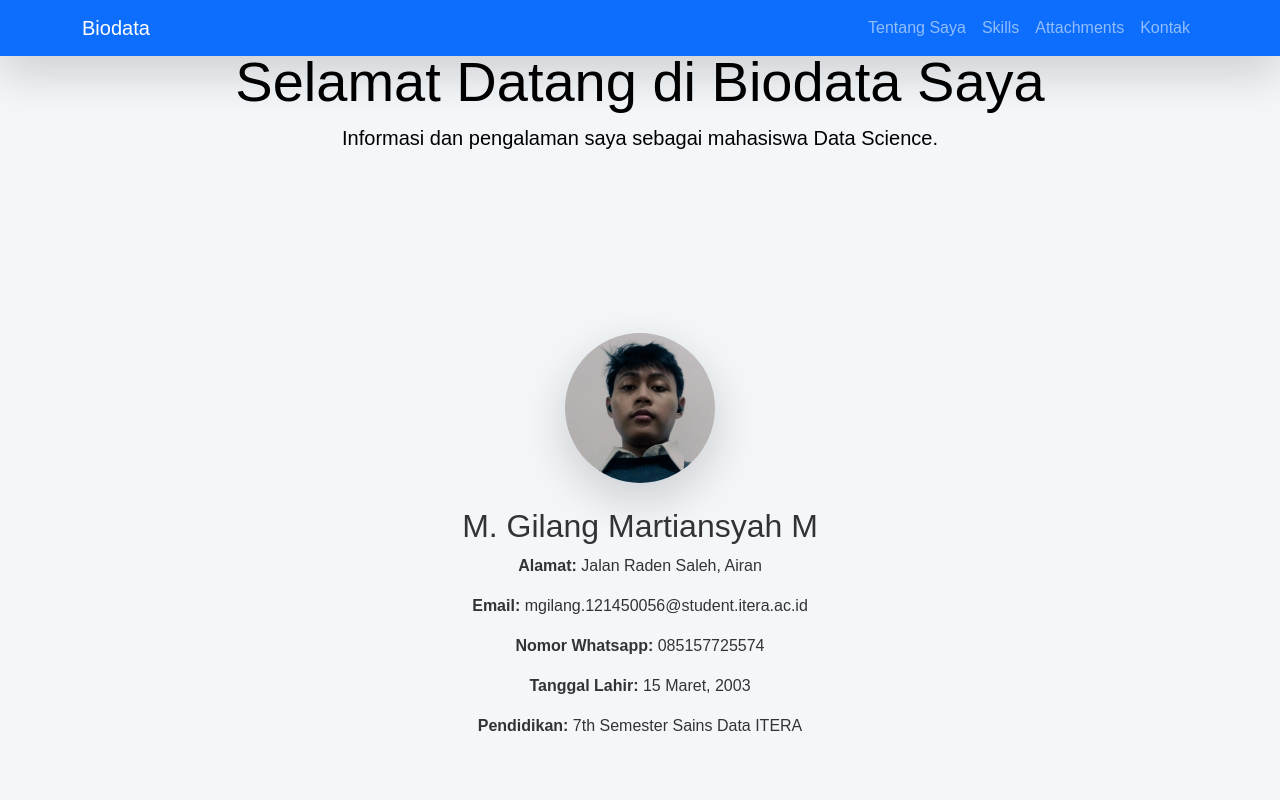
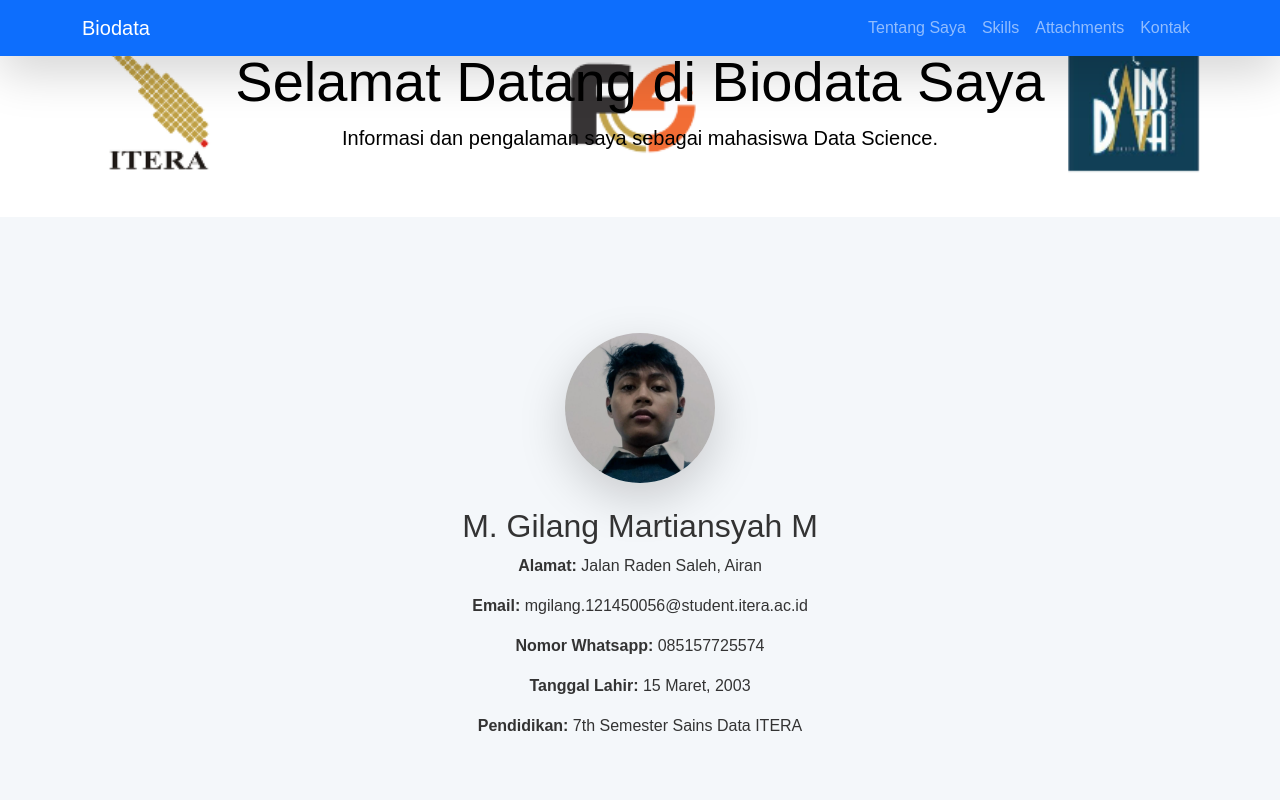
Before and after one commit to NvRSleep/TugasBiodata, a plain HTML site: page index.html in a window 1280 px wide. Shown: the top 800 px of the page. Drawn offline with nearby package versions, Linux system fonts and the light colour scheme.

Commit message:
Update styles.css

```diff
--- a/styles.css
+++ b/styles.css
@@ -44,7 +44,7 @@ header p {
 
 /* Hero Section with Background Image (optional) */
 header {
-  background-image: url('image2.png'); /* Replace with your image path */
+  background-image: url('image2.jpg'); /* Replace with your image path */
   background-size: cover;
   background-position: center;
   padding: 120px 0; /* Provide space for text */
```
